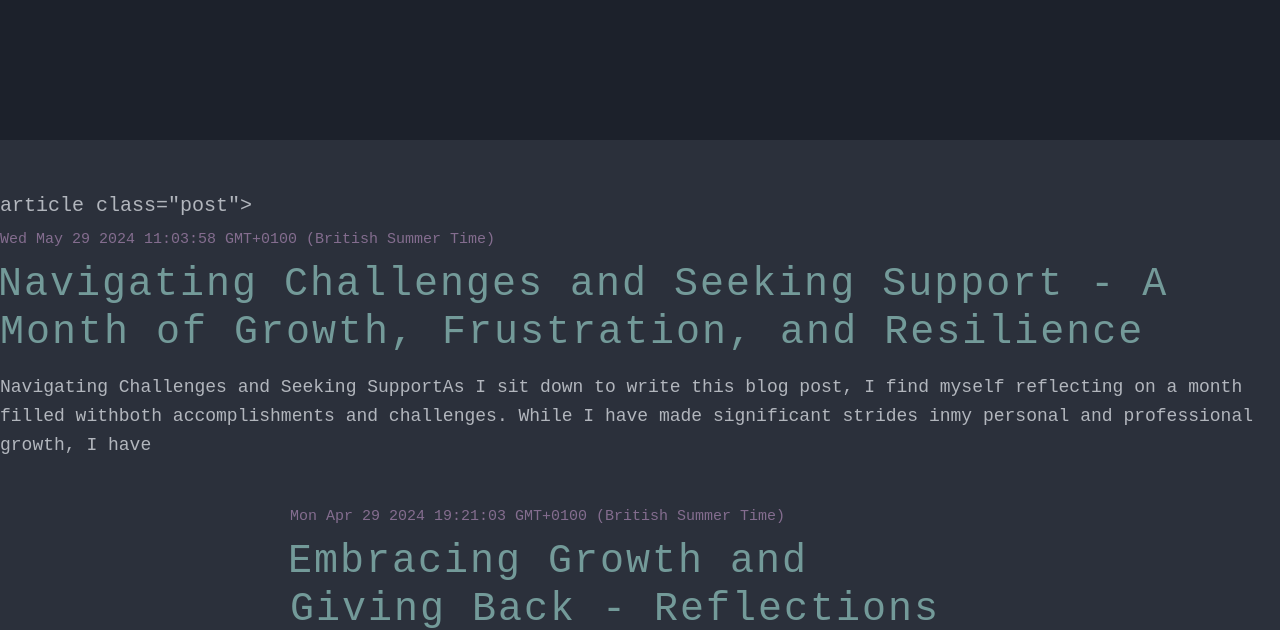
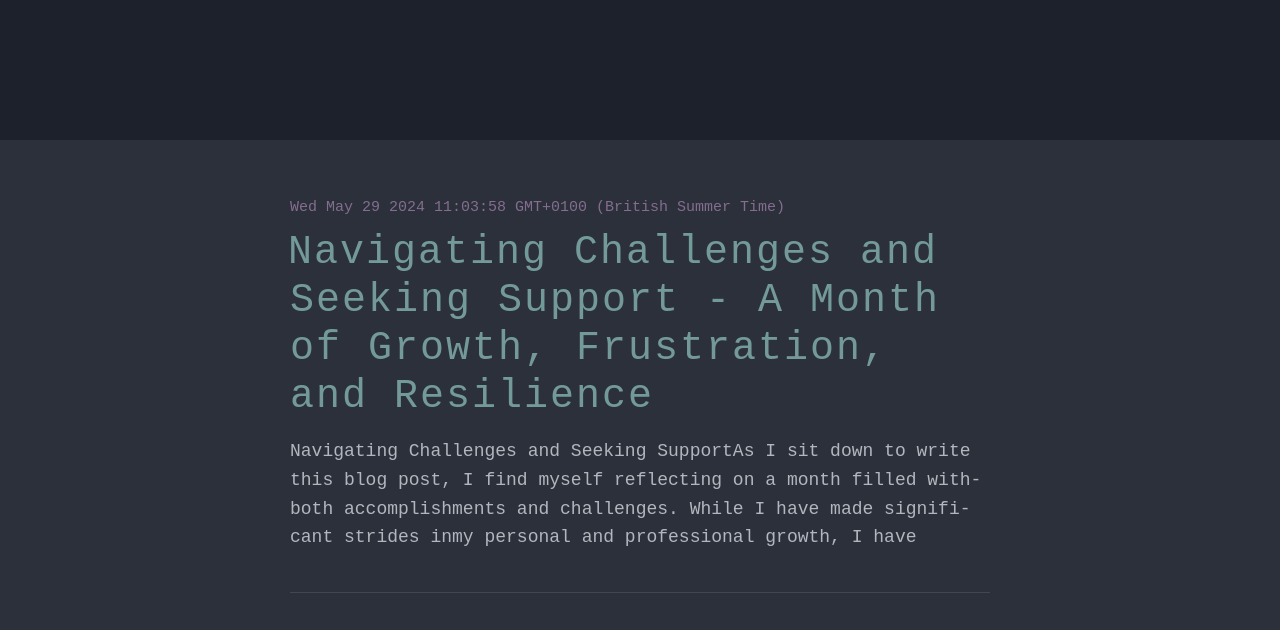
Before and after one commit to MrDJK/MrDJK, a website: page index.html in a window 1280 px wide. Shown: the part 340-970 px from the top of the page. Drawn offline with nearby package versions, Linux system fonts and the light colour scheme.

Commit message:
Update index.html

```diff
--- a/index.html
+++ b/index.html
@@ -45,7 +45,7 @@
     </header>
     <main class="content" role="main">
       <div class="row">
-        article class="post">
+        <article class="post">
     <header class="post-header">
       <span class="post-meta">
         <time datetime="">Wed May 29 2024 11:03:58 GMT+0100 (British Summer Time)</time>
```
